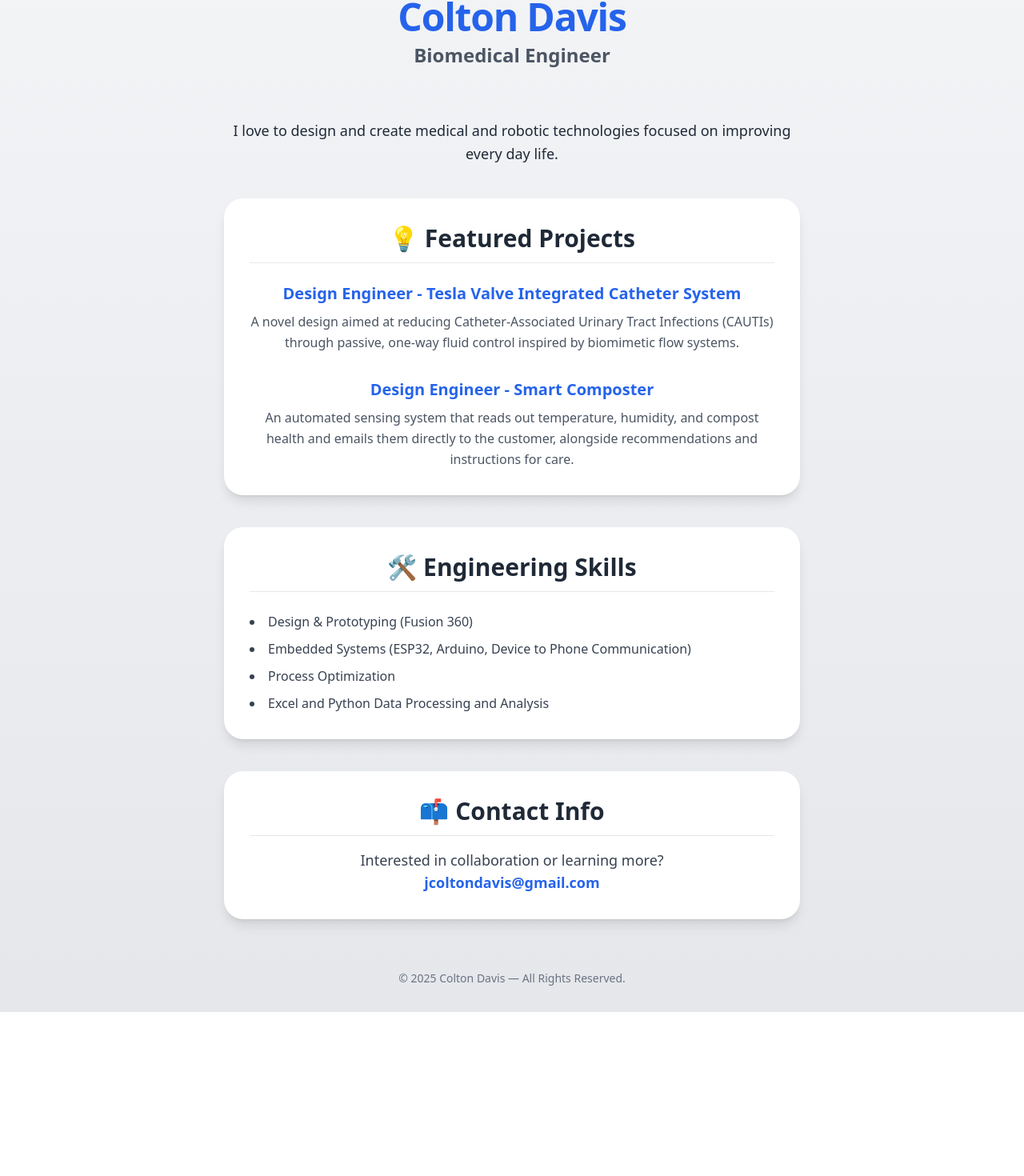
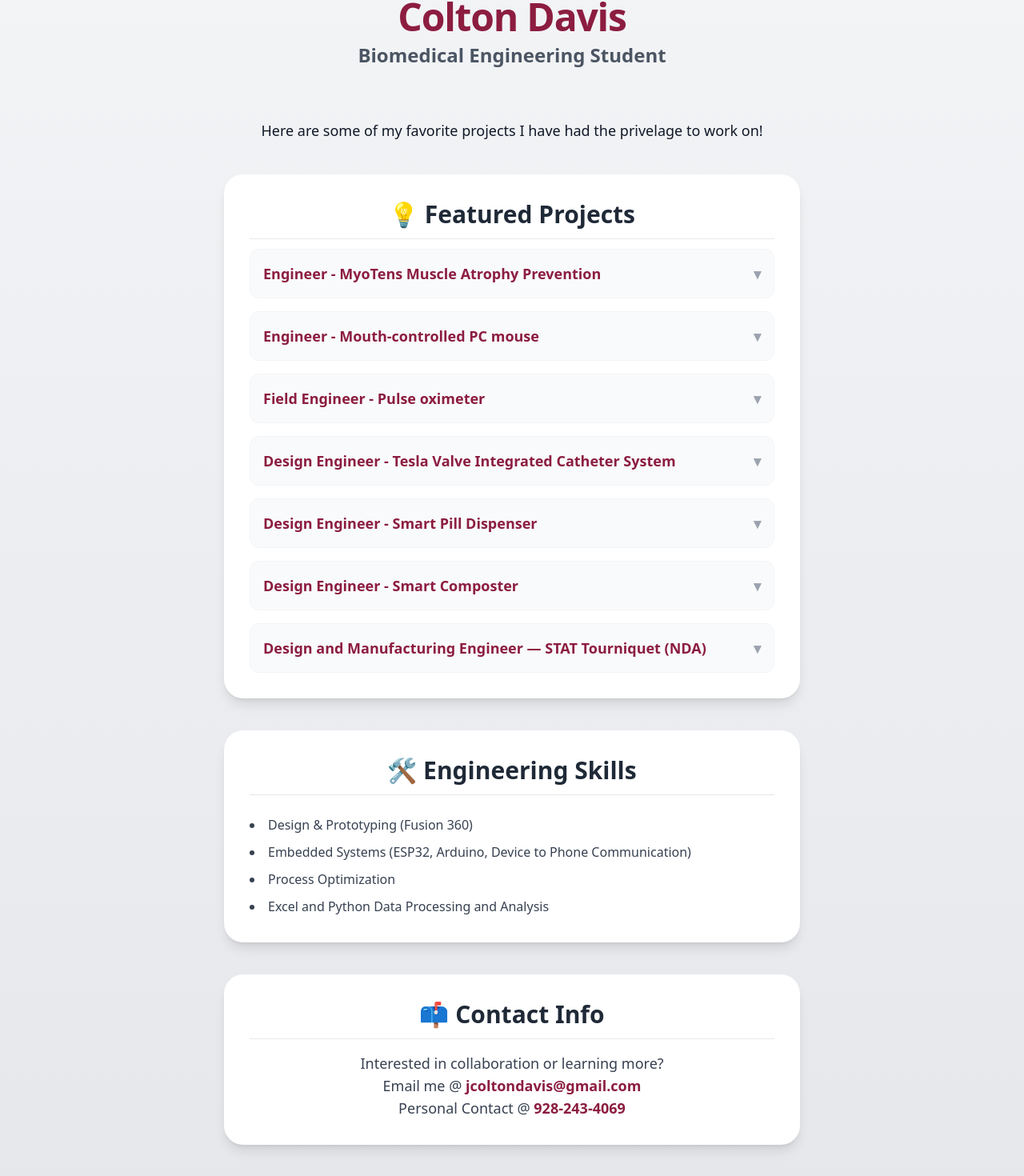
Before and after one commit to ColtonBME/portfolio, a React (Create React App) app: page / in a window 1280 px wide. Shown: the part 83-1553 px from the top of the page at 80% size. Before the commit the page ends 1348 px from the top, so only its background shows below. Built offline with nearby package versions, Linux system fonts and the light colour scheme.

Commit message:
Updated portfolio with menu drops

```diff
--- a/src/App.css
+++ b/src/App.css
@@ -25,12 +25,12 @@
 }
 
 .App-link {
-  color: #61dafb;
+  color: #fb8d61;
 }
 
 @keyframes App-logo-spin {
   from {
-    transform: rotate(0deg);
+    transform: rotate(45deg);
   }
   to {
     transform: rotate(360deg);
--- a/src/App.js
+++ b/src/App.js
@@ -6,10 +6,10 @@ function App() {
       {/* HEADER */}
       <header className="text-center mt-20 mb-16">
         <h1 className="text-5xl font-extrabold mb-2 tracking-tight">
-          <span className="text-blue-600">Colton Davis</span>
+          <span style={{ color: '#8C1D40' }}>Colton Davis</span>
         </h1>
         <h2 className="text-2xl font-semibold text-gray-600">
-          Biomedical  Engineer
+          Biomedical  Engineering Student
         </h2>
       </header>
 
@@ -17,55 +17,128 @@ function App() {
       <main className="w-full max-w-3xl px-6 flex flex-col items-center gap-10">
         {/* Intro */}
         <section className="text-center">
-          <p className="text-lg leading-relaxed text-gray-1000">
-            I love to design and create medical and robotic technologies focused on improving
-            every day life.
-
+          <p className="text-lg leading-relaxed text-gray-900">
+            Here are some of my favorite projects I have had the privelage to work on!
           </p>
         </section>
 
         {/* Projects */}
         <section className="bg-white p-8 rounded-3xl shadow-lg w-full text-center">
-  <h3 className="text-3xl font-bold mb-6 text-gray-800 border-b border-gray-200 pb-3">
+          <h3 className="text-3xl font-bold mb-3 text-gray-800 border-b border-gray-200 pb-3">
             💡 Featured Projects
           </h3>
 
-  <div className="space-y-8">
+          <div className="space-y-4 text-left">
+            {/* ECG */}
+            <details className="group bg-gray-50 rounded-xl p-4 border border-gray-100">
+              <summary
+                className="flex items-center justify-between cursor-pointer list-none text-lg font-semibold"
+                style={{ color: '#8C1D40' }}
+              >
+                <span>Engineer - MyoTens Muscle Atrophy Prevention</span>
+                <span className="ml-4 text-gray-400 group-open:rotate-180 transition-transform">▾</span>
+              </summary>
+              <div className="mt-3 text-gray-700 leading-relaxed">
+                Using analog front-end and digital processing for electrocardiography. I worked
+                with a team to create a muscle stimulation device that sends a small pulse through
+                muscle that is surrounding injured bones in order to prevent muscle atrophy based
+                on literature.
+              </div>
+            </details>
+
+            {/* Mouth-controlled Computer Mouse */}
+            <details className="group bg-gray-50 rounded-xl p-4 border border-gray-100">
+              <summary
+                className="flex items-center justify-between cursor-pointer list-none text-lg font-semibold"
+                style={{ color: '#8C1D40' }}
+              >
+                <span>Engineer - Mouth-controlled PC mouse</span>
+                <span className="ml-4 text-gray-400 group-open:rotate-180 transition-transform">▾</span>
+              </summary>
+              <div className="mt-3 text-gray-700 leading-relaxed">
+              Worked in a partnership to design and create
+              an assistive technology device translating
+              oral movements into cursor control and clicks.
+              </div>
+            </details>
+
+            {/* Pulse oximeter */}
+            <details className="group bg-gray-50 rounded-xl p-4 border border-gray-100">
+              <summary
+                className="flex items-center justify-between cursor-pointer list-none text-lg font-semibold"
+                style={{ color: '#8C1D40' }}
+              >
+                <span>Field Engineer - Pulse oximeter</span>
+                <span className="ml-4 text-gray-400 group-open:rotate-180 transition-transform">▾</span>
+              </summary>
+              <div className="mt-3 text-gray-700 leading-relaxed">
+                Design and prototyping of pulse oximetry hardware/software: optical sensor selection,
+                wavelength timing, signal conditioning, SpO2 algorithm prototyping, and user-interface
+                considerations for reliability and usability.
+              </div>
+            </details>
+
             {/* Tesla Valve */}
-    <div>
-      <h4 className="font-semibold text-xl text-blue-600 mb-2">
-        Design Engineer - Tesla Valve Integrated Catheter System
-      </h4>
-      <p className="text-gray-600 leading-relaxed">
+            <details className="group bg-gray-50 rounded-xl p-4 border border-gray-100">
+              <summary
+                className="flex items-center justify-between cursor-pointer list-none text-lg font-semibold"
+                style={{ color: '#8C1D40' }}
+              >
+                <span>Design Engineer - Tesla Valve Integrated Catheter System</span>
+                <span className="ml-4 text-gray-400 group-open:rotate-180 transition-transform">▾</span>
+              </summary>
+              <div className="mt-3 text-gray-700 leading-relaxed">
                 A novel design aimed at reducing Catheter-Associated Urinary Tract Infections (CAUTIs)
                 through passive, one-way fluid control inspired by biomimetic flow systems.
-      </p>
               </div>
+            </details>
 
-    {/* STAT Tourniquet }
-    <div>
-      <h4 className="font-semibold text-xl text-blue-600 mb-2">
-        NDA
-      </h4>
-      <p className="text-gray-600 leading-relaxed">
-       NDA
-      </p>
-    </div> */}
+            {/* Microcomputers / Smart Pill Dispenser */}
+            <details className="group bg-gray-50 rounded-xl p-4 border border-gray-100">
+              <summary
+                className="flex items-center justify-between cursor-pointer list-none text-lg font-semibold"
+                style={{ color: '#8C1D40' }}
+              >
+                <span>Design Engineer - Smart Pill Dispenser</span>
+                <span className="ml-4 text-gray-400 group-open:rotate-180 transition-transform">▾</span>
+              </summary>
+              <div className="mt-3 text-gray-700 leading-relaxed">
+                Projects using microcontrollers and single-board computers (ESP32, Raspberry Pi)
+                for data acquisition, device control, and wireless telemetry. Includes sensor
+                integration, low-power design, and basic RTOS/firmware work.
+              </div>
+            </details>
 
             {/* Smart Composter */}
-    <div>
-      <h4 className="font-semibold text-xl text-blue-600 mb-2">
-        Design Engineer - Smart Composter
-      </h4>
-      <p className="text-gray-600 leading-relaxed">
-        An automated sensing system that reads out temperature, humidity,
-        and compost health and emails them directly to the customer, alongside recommendations
-        and instructions for care.
-      </p>
+            <details className="group bg-gray-50 rounded-xl p-4 border border-gray-100">
+              <summary
+                className="flex items-center justify-between cursor-pointer list-none text-lg font-semibold"
+                style={{ color: '#8C1D40' }}
+              >
+                <span>Design Engineer - Smart Composter</span>
+                <span className="ml-4 text-gray-400 group-open:rotate-180 transition-transform">▾</span>
+              </summary>
+              <div className="mt-3 text-gray-700 leading-relaxed">
+                An automated sensing system that reads temperature, humidity, and compost health and
+                emails them directly to the customer, alongside recommendations and instructions for care.
               </div>
+            </details>
+
+            {/* NDA (kept minimal) */}
+            <details className="group bg-gray-50 rounded-xl p-4 border border-gray-100">
+              <summary
+                className="flex items-center justify-between cursor-pointer list-none text-lg font-semibold"
+                style={{ color: '#8C1D40' }}
+              >
+                <span>Design and Manufacturing Engineer — STAT Tourniquet (NDA)</span>
+                <span className="ml-4 text-gray-400 group-open:rotate-180 transition-transform">▾</span>
+              </summary>
+              <div className="mt-3 text-gray-700 leading-relaxed">
+                Details are under NDA. Contact me for approved summaries and collaboration inquiries.
+              </div>
+            </details>
           </div>
         </section>
-
 
         {/* Engineering Focus */}
         <section className="bg-white p-8 rounded-3xl shadow-lg w-full text-center">
@@ -87,11 +160,22 @@ function App() {
           </h3>
           <p className="text-gray-700 text-lg">
             Interested in collaboration or learning more? <br />
+            Email me @{' '}
             <a
-              href="mailto:colton.davis@example.com"
-              className="text-blue-600 font-semibold hover:underline"
+              href="mailto:jcoltondavis@gmail.com"
+              className="font-semibold hover:underline"
+              style={{ color: '#8C1D40' }}
             >
               jcoltondavis@gmail.com
+            </a>
+            <br />
+            Personal Contact @{' '}
+            <a
+              href="tel:928-243-4069"
+              className="font-semibold hover:underline"
+              style={{ color: '#8C1D40' }}
+            >
+              928-243-4069
             </a>
           </p>
         </section>
```
Lines whose indentation alone changed are shown as unchanged.
